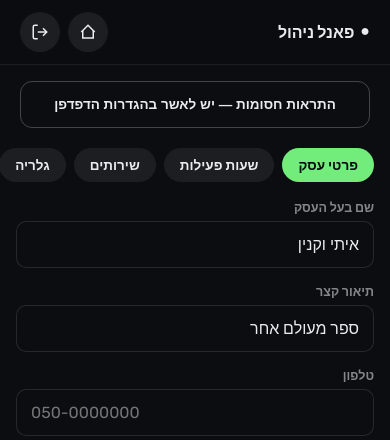
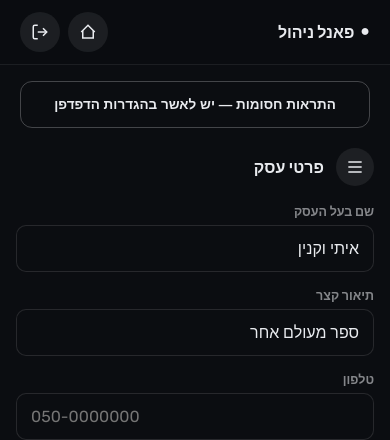
Before and after one commit to BennyTheLion/barber-site, a PHP site: page /admin.php in a window 390 px wide. Shown: the top 440 px of the page. Run offline with PHP 8.4, Linux system fonts and the light colour scheme; the visitor is signed in with stand-in values (Sample User, id 1); data comes from the database, SQL or seed files in the repository; data that the repository does not hold is empty; some libraries are stand-ins or nearby versions.

Commit message:
Replace horizontally-scrolling admin tabs with a hamburger menu
The 7-item tab bar could overflow its bounds depending on content
width. Swapped it for a hamburger button + current-tab label that
opens a dropdown list of sections, closing on selection.

Co-Authored-By: Claude Sonnet 5 <noreply@anthropic.com>

```diff
--- a/admin.php
+++ b/admin.php
@@ -73,14 +73,21 @@ $loggedIn = !empty($_SESSION['admin_id']);
     <button id="push-toggle-btn" class="btn btn-ghost" style="width:100%; font-size:13.5px;">🔕 הפעלת התראות דחיפה למכשיר זה</button>
   </div>
 
-  <div class="admin-tabs">
-    <div class="admin-tab active" data-tab="settings" onclick="showTab('settings')">פרטי עסק</div>
-    <div class="admin-tab" data-tab="hours" onclick="showTab('hours')">שעות פעילות</div>
-    <div class="admin-tab" data-tab="services" onclick="showTab('services')">שירותים</div>
-    <div class="admin-tab" data-tab="gallery" onclick="showTab('gallery')">גלריה</div>
-    <div class="admin-tab" data-tab="bookings" onclick="showTab('bookings')">תורים</div>
-    <div class="admin-tab" data-tab="mail" onclick="showTab('mail')">מייל</div>
-    <div class="admin-tab" data-tab="legal" onclick="showTab('legal')">מסמכים משפטיים</div>
+  <div class="admin-menu-bar">
+    <button class="icon-btn" id="admin-menu-btn" onclick="toggleAdminMenu()" aria-label="תפריט" aria-expanded="false">
+      <svg width="20" height="20" viewBox="0 0 24 24" fill="none" stroke="currentColor" stroke-width="2"><path d="M4 6h16M4 12h16M4 18h16"/></svg>
+    </button>
+    <div class="admin-current-tab" id="admin-current-tab">פרטי עסק</div>
+  </div>
+
+  <div class="admin-menu-dropdown hidden" id="admin-menu-dropdown">
+    <div class="admin-menu-item active" data-tab="settings" onclick="showTab('settings')">פרטי עסק</div>
+    <div class="admin-menu-item" data-tab="hours" onclick="showTab('hours')">שעות פעילות</div>
+    <div class="admin-menu-item" data-tab="services" onclick="showTab('services')">שירותים</div>
+    <div class="admin-menu-item" data-tab="gallery" onclick="showTab('gallery')">גלריה</div>
+    <div class="admin-menu-item" data-tab="bookings" onclick="showTab('bookings')">תורים</div>
+    <div class="admin-menu-item" data-tab="mail" onclick="showTab('mail')">מייל</div>
+    <div class="admin-menu-item" data-tab="legal" onclick="showTab('legal')">מסמכים משפטיים</div>
   </div>
 
   <!-- SETTINGS -->
--- a/assets/admin.js
+++ b/assets/admin.js
@@ -22,8 +22,20 @@ function adminLogout() {
 }
 
 function showTab(tab) {
-  document.querySelectorAll('.admin-tab').forEach(function (t) { t.classList.toggle('active', t.dataset.tab === tab); });
+  var item = document.querySelector('.admin-menu-item[data-tab="' + tab + '"]');
+  document.querySelectorAll('.admin-menu-item').forEach(function (t) { t.classList.toggle('active', t.dataset.tab === tab); });
   document.querySelectorAll('.admin-section').forEach(function (p) { p.classList.toggle('hidden', p.dataset.panel !== tab); });
+  if (item) document.getElementById('admin-current-tab').textContent = item.textContent;
+  closeAdminMenu();
+}
+
+function toggleAdminMenu() {
+  var open = document.getElementById('admin-menu-dropdown').classList.toggle('hidden') === false;
+  document.getElementById('admin-menu-btn').setAttribute('aria-expanded', open ? 'true' : 'false');
+}
+function closeAdminMenu() {
+  document.getElementById('admin-menu-dropdown').classList.add('hidden');
+  document.getElementById('admin-menu-btn').setAttribute('aria-expanded', 'false');
 }
 
 /* ── Settings ────────────────────────────────────────────────────────── */
--- a/assets/style.css
+++ b/assets/style.css
@@ -235,10 +235,16 @@ html.a11y-font-xl body { font-size: 128%; }
 }
 
 /* ── Admin panel (mobile-first) ──────────────────────────────────────── */
-.admin-tabs { display:flex; gap:8px; overflow-x:auto; padding:16px 16px 14px; -webkit-overflow-scrolling:touch; scrollbar-width:none; }
-.admin-tabs::-webkit-scrollbar{ display:none; }
-.admin-tab { flex:0 0 auto; padding:9px 16px; border-radius:20px; background: oklch(0.94 0.006 260 / 0.08); font-size:13.5px; font-weight:600; cursor:pointer; white-space:nowrap; }
-.admin-tab.active { background: oklch(0.85 0.19 145); color: oklch(0.14 0.01 260); }
+.admin-menu-bar { display:flex; align-items:center; gap:12px; padding:16px 16px 14px; }
+.admin-menu-bar .icon-btn { flex:0 0 auto; width:38px; height:38px; }
+.admin-current-tab { font-size:16px; font-weight:800; }
+.admin-menu-dropdown {
+  display:flex; flex-direction:column; gap:4px; margin:0 16px 16px; padding:8px;
+  background: oklch(0.21 0.01 260); border:1px solid oklch(0.94 0.006 260 / 0.08); border-radius:14px;
+}
+.admin-menu-item { padding:12px 14px; border-radius:10px; font-size:14.5px; font-weight:600; cursor:pointer; }
+.admin-menu-item:active { background: oklch(0.94 0.006 260 / 0.08); }
+.admin-menu-item.active { background: oklch(0.85 0.19 145); color: oklch(0.14 0.01 260); }
 .admin-section { padding: 4px 16px 32px; }
 .admin-section .section-title { margin-top: 22px; }
 .admin-section .section-title:first-child { margin-top: 0; }
```
